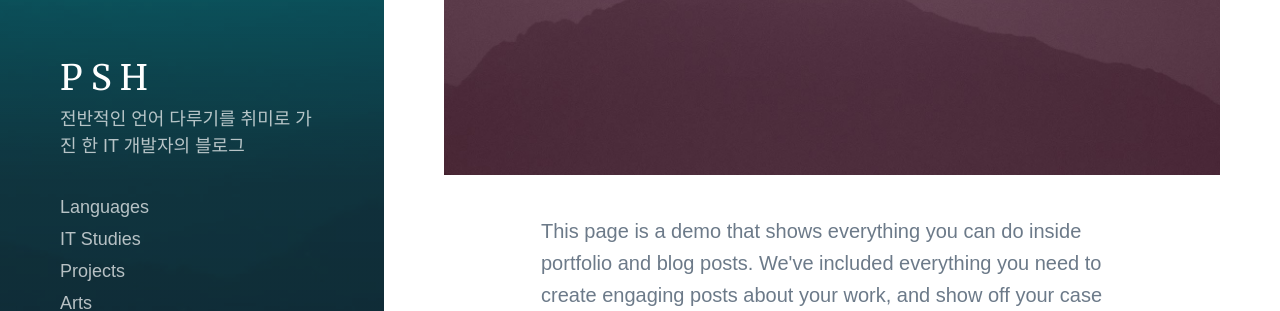
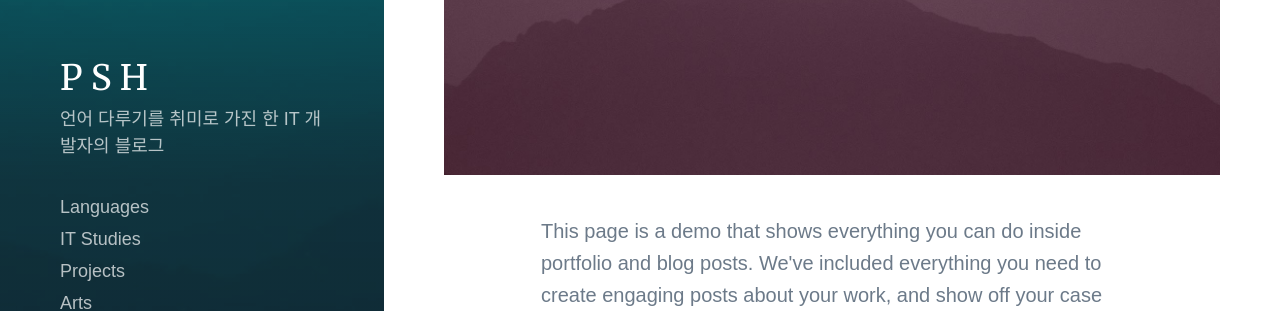
Before and after one commit to vendergood/vendergood.github.io, a Jekyll site: the page built from index.html, in a window 1280 px wide. Shown: the part 446-757 px from the top of the page. Built offline with Jekyll 4.4.1, drawn with Linux system fonts in a browser that asks for light colours; nearby versions of some CDN libraries; some web fonts are replaced; the list of posts is cut into pages by our own code.

Commit message:
Update settings.yml

```diff
--- a/_data/settings.yml
+++ b/_data/settings.yml
@@ -1,6 +1,6 @@
 basic_settings:
   site_title: P S H
-  site_tagline: 전반적인 언어 다루기를 취미로 가진 한 IT 개발자의 블로그
+  site_tagline: 언어 다루기를 취미로 가진 한 IT 개발자의 블로그
   favicon_image: /images/favicon.png
 
 header_settings:
```
